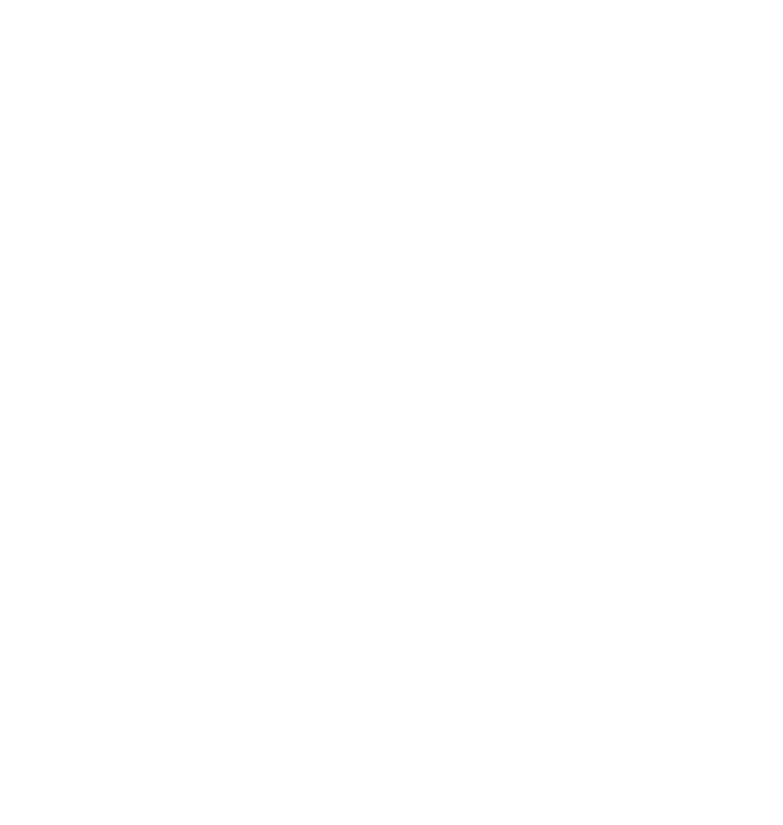
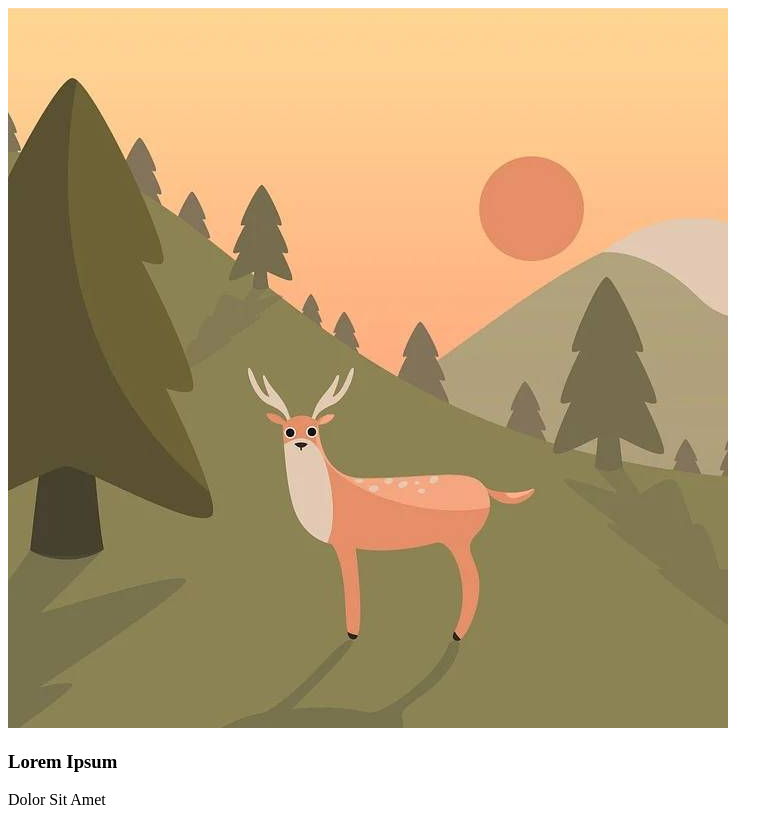
Before and after one commit to 246258/september-7, a plain HTML site: page index.html in a window 1280 px wide. Shown: the whole page, without its empty margins (0-783 px from the left). Before the commit the page ends 800 px from the top, so only its background shows below. Drawn offline with Linux system fonts and the light colour scheme.

Commit message:
Update index.html

```diff
--- a/index.html
+++ b/index.html
@@ -10,9 +10,12 @@
     <title>September 7</title>
     <meta name="description" content="" />
     <meta name="viewport" content="width=device-width, initial-scale=1" />
-    <link rel="stylesheet" href="" />
+    <link rel="stylesheet" href="style.css" />
   </head>
   <body>
+    <img src="img/landscape.jpeg" />
+    <h3>Lorem Ipsum</h3>
+    <p>Dolor Sit Amet</p>
     <!--[if lt IE 7]>
       <p class="browsehappy">
         You are using an <strong>outdated</strong> browser. Please
```
